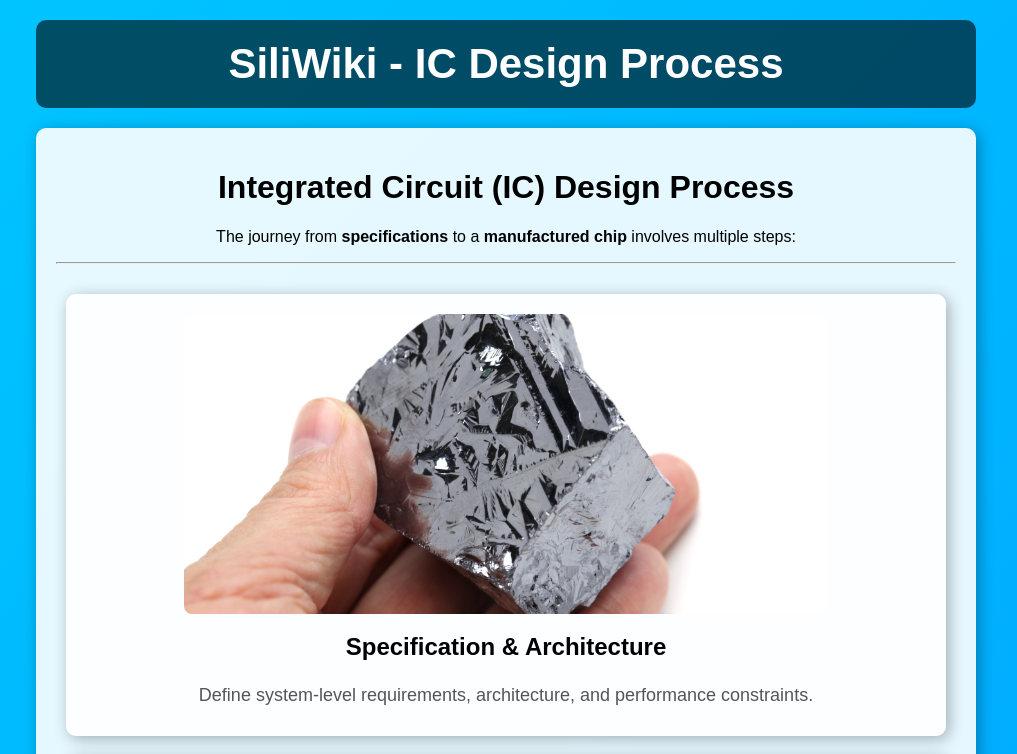
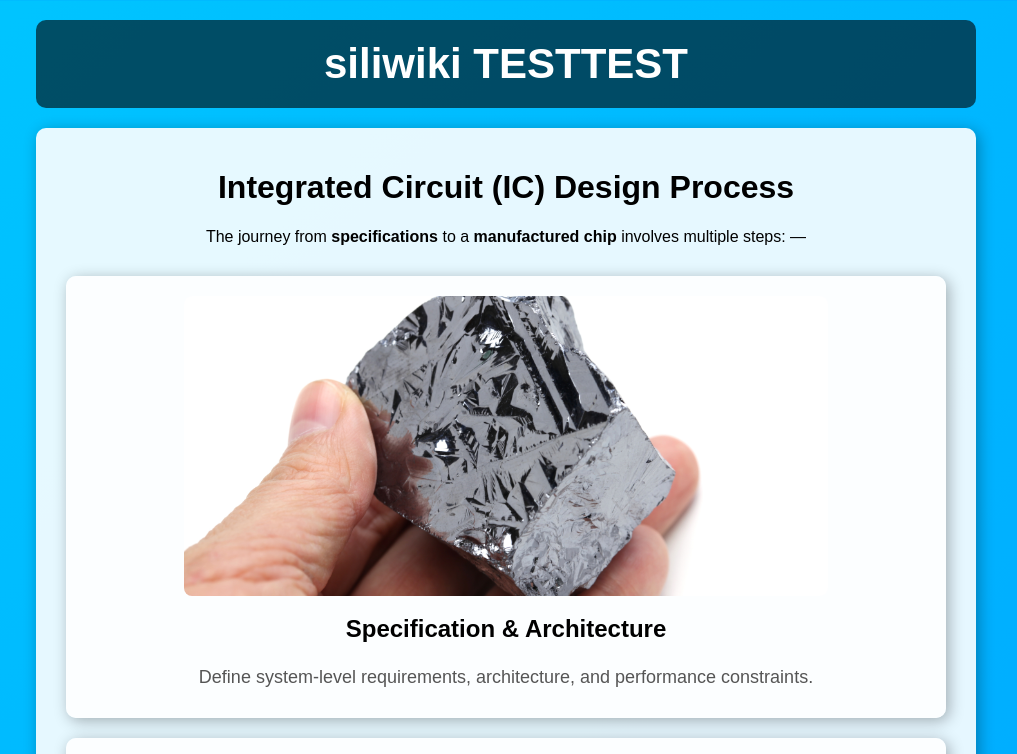
Before and after one commit to danielthurmond/SiliWiki, a Jekyll site: the page built from index.md, in a window 1280 px wide and 900 px high, cut to the strip 0-754 px from the top of the window. Shown: the whole strip, without its empty margins (134-1151 px from the left). Built offline with Jekyll 4.4.1, drawn with Linux system fonts in a browser that asks for light colours.

Commit message:
Update index.md

```diff
--- a/index.md
+++ b/index.md
@@ -1,11 +1,9 @@
 ---
-title: SiliWiki - IC Design Process
+title: siliwiki TESTTEST
 layout: default
 ---
-
 # Integrated Circuit (IC) Design Process
 The journey from **specifications** to a **manufactured chip** involves multiple steps:
-
 ---
 
 <div class="process-grid">
```
